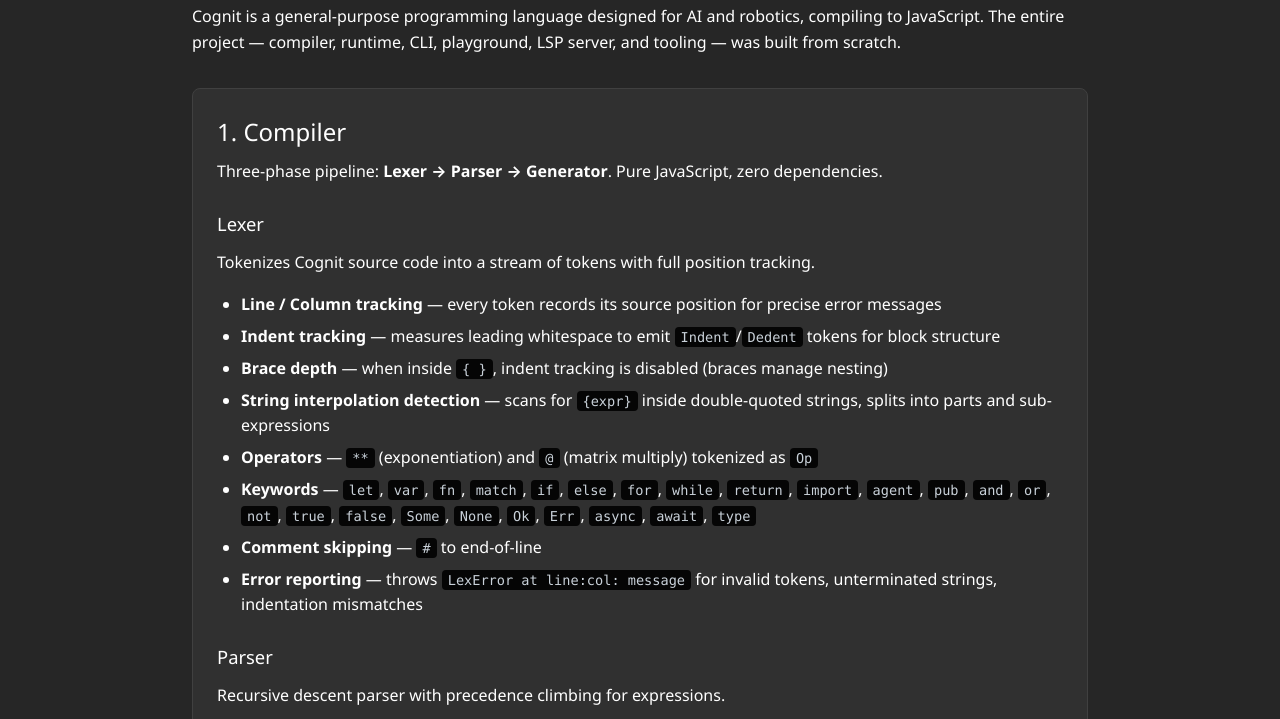
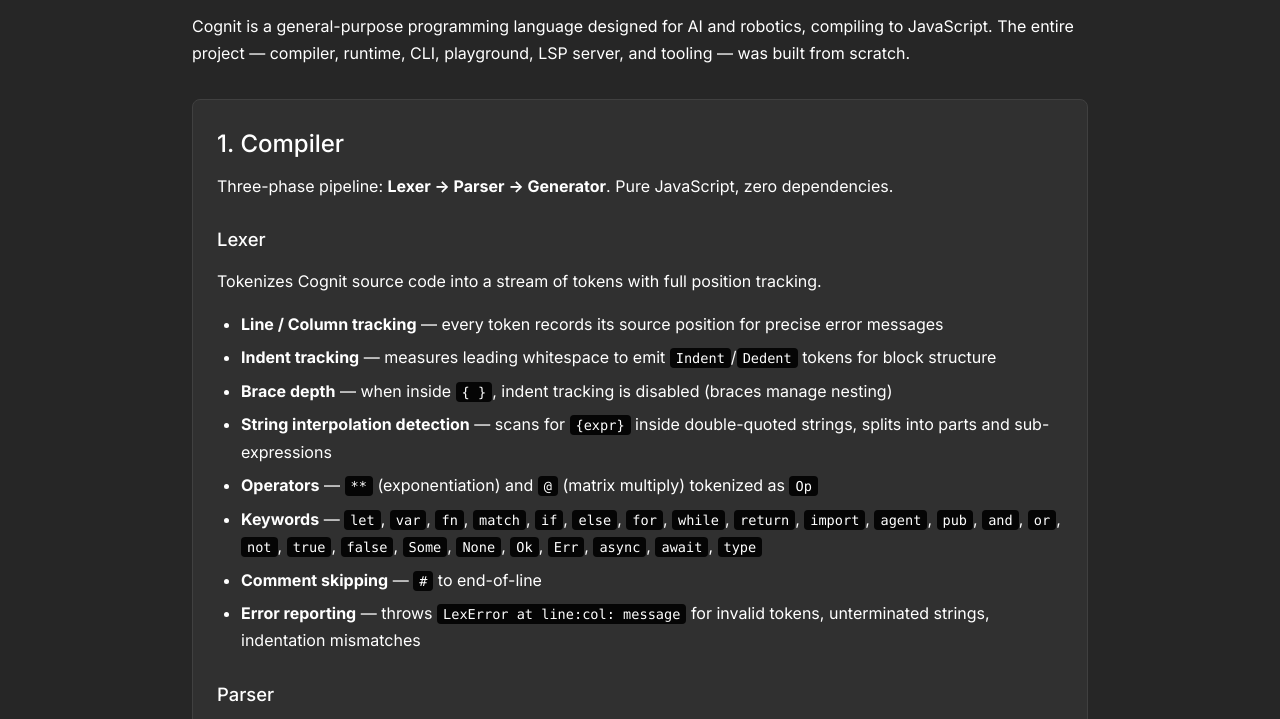
Before and after one commit to mmdj04/cognit, a website: page docs/index.html in a window 1280 px wide. Shown: the part 225-944 px from the top of the page. Drawn offline with Linux system fonts and the light colour scheme.

Commit message:
Inter font (Google Fonts), #ffffff text, better readability
- Add Inter font via Google Fonts (weights 300-700)
- All text now #ffffff for uniform readability
- Line-height 1.7, text-rendering optimizeLegibility
- Remove inline color overrides on secondary text

```diff
--- a/docs/index.html
+++ b/docs/index.html
@@ -5,12 +5,15 @@
 <meta name="viewport" content="width=device-width, initial-scale=1">
 <title>Cognit v0.0.1</title>
 <meta name="description" content="Cognit v0.0.1 - Everything built so far">
+<link rel="preconnect" href="https://fonts.googleapis.com">
+<link rel="preconnect" href="https://fonts.gstatic.com" crossorigin>
+<link href="https://fonts.googleapis.com/css2?family=Inter:wght@300;400;500;600;700&display=swap" rel="stylesheet">
 <style>
 :root {
   --bg: #262626;
   --accent: #235996;
-  --text: #fff;
-  --text-secondary: #fff;
+  --text: #ffffff;
+  --text-secondary: #ffffff;
   --card-bg: #303030;
   --border: #404040;
   --code-bg: #050505;
@@ -20,12 +23,15 @@
 body {
   background: var(--bg);
   color: var(--text);
-  font-family: "Segoe UI", -apple-system, BlinkMacSystemFont, Roboto, "Helvetica Neue", sans-serif;
+  font-family: "Inter", "Segoe UI", -apple-system, BlinkMacSystemFont, Roboto, "Helvetica Neue", sans-serif;
   font-size: 16px;
-  line-height: 1.6;
+  line-height: 1.7;
+  font-weight: 400;
   -webkit-font-smoothing: antialiased;
+  -moz-osx-font-smoothing: grayscale;
+  text-rendering: optimizeLegibility;
 }
-::selection { background: var(--accent); color: #fff; }
+::selection { background: var(--accent); color: #ffffff; }
 
 /* Top bar */
 #topbar {
@@ -97,7 +103,7 @@
   background: var(--code-bg);
   padding: 2px 6px;
   border-radius: 4px;
-  color: #c9d1d9;
+  color: #ffffff;
 }
 pre {
   background: var(--code-bg);
@@ -111,7 +117,7 @@
 table { width: 100%; border-collapse: collapse; margin-bottom: 1.5rem; }
 th, td { padding: 0.5rem 0.75rem; text-align: left; border-bottom: 1px solid var(--border); font-size: 0.9rem; }
 th { color: var(--accent); font-weight: 600; }
-td { color: var(--text-secondary); }
+td { color: var(--text); }
 .feature {
   background: var(--card-bg);
   border: 1px solid var(--border);
@@ -148,8 +154,8 @@
   <div style="margin-bottom:2rem;">
     <div style="font-size:0.85rem; color:var(--accent); font-weight:600; text-transform:uppercase; letter-spacing:0.05em; margin-bottom:0.25rem;">Current Release</div>
     <h1>Version 0.0.1</h1>
-    <div style="color:var(--text-secondary); font-size:1.1rem; margin-bottom:0.5rem;">17 June 2026 — Everything built in the Cognit project so far.</div>
-    <p style="color:var(--text-secondary);">Cognit is a general-purpose programming language designed for AI and robotics, compiling to JavaScript. The entire project — compiler, runtime, CLI, playground, LSP server, and tooling — was built from scratch.</p>
+    <div style="font-size:1.1rem; margin-bottom:0.5rem;">17 June 2026 — Everything built in the Cognit project so far.</div>
+    <p>Cognit is a general-purpose programming language designed for AI and robotics, compiling to JavaScript. The entire project — compiler, runtime, CLI, playground, LSP server, and tooling — was built from scratch.</p>
   </div>
 
   <div class="feature">
```
